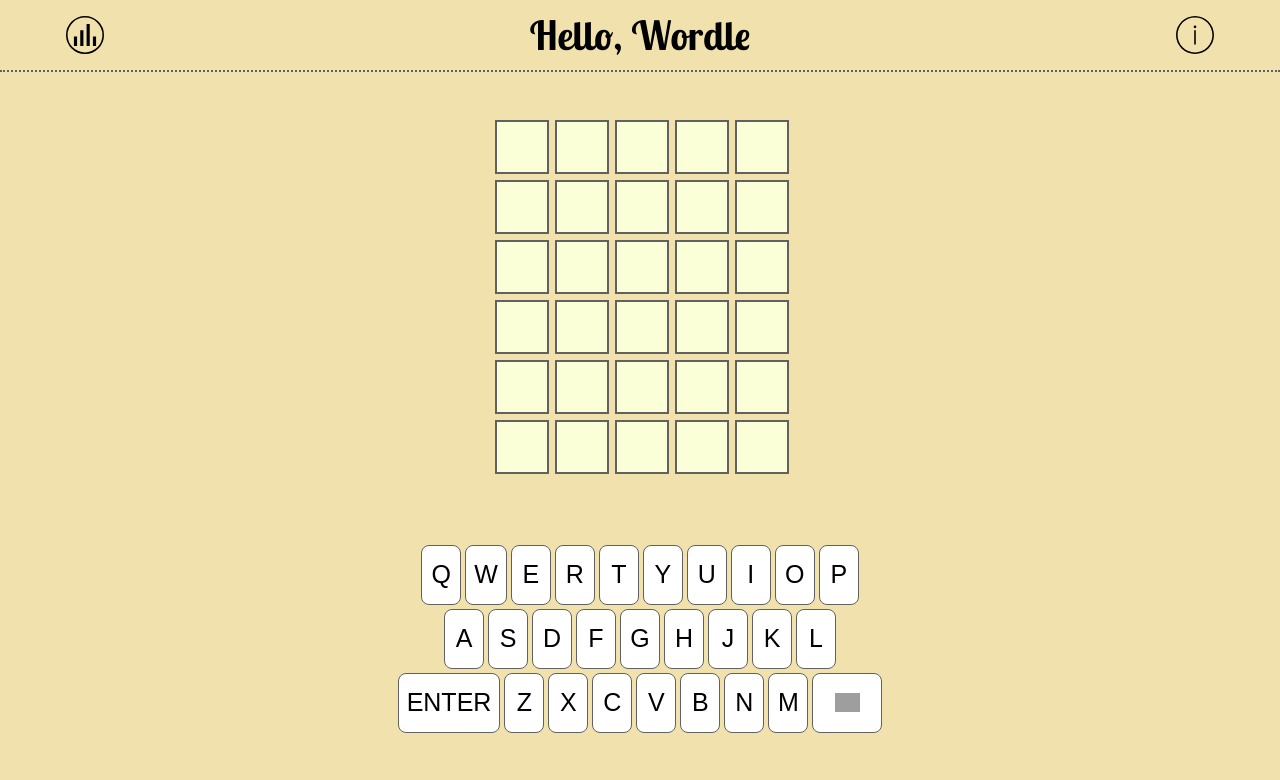
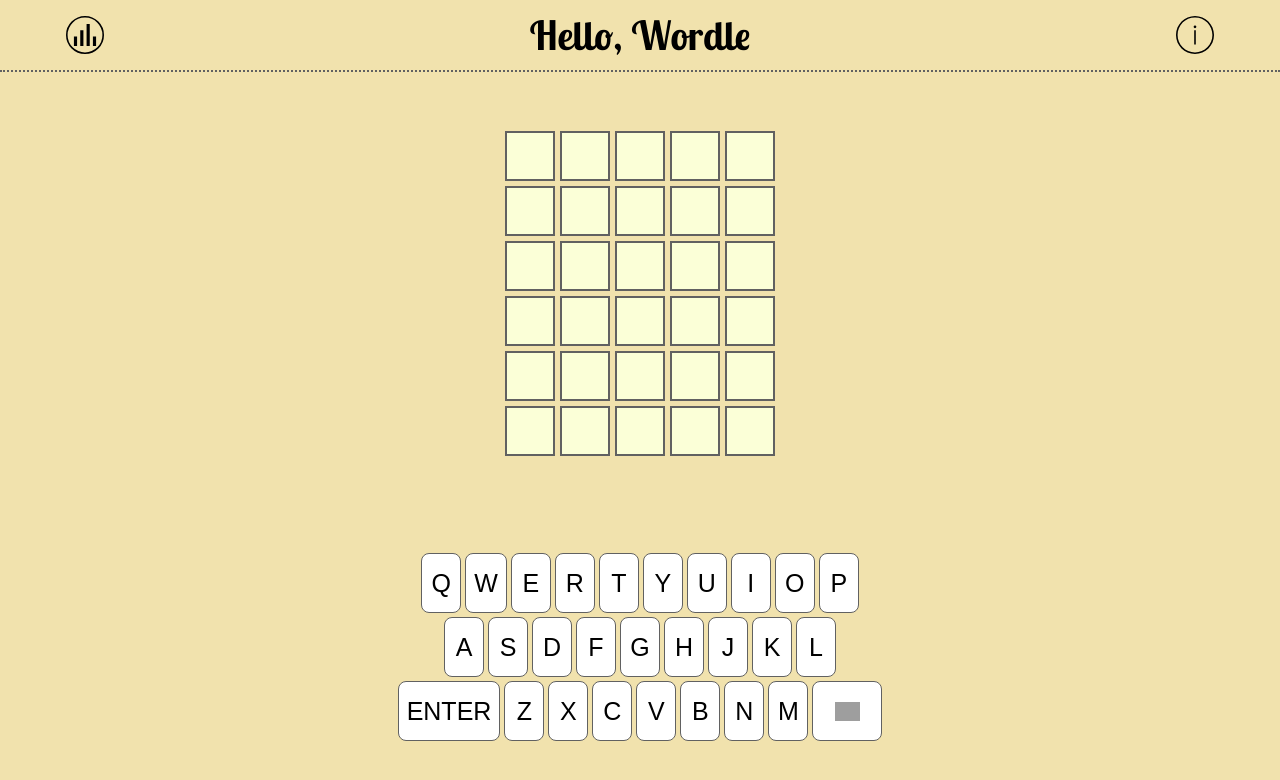
Before and after one commit to GalinaTur/Hello-wordle, a React (Create React App) app: page / in a window 1280 px wide. Shown: the top 780 px of the page. Built offline with nearby package versions, Linux system fonts and the light colour scheme; grey boxes are pictures that could not be loaded; a web font is replaced by a local one.

Commit message:
corrected size issues

```diff
--- a/src/components/Field/Field.module.scss
+++ b/src/components/Field/Field.module.scss
@@ -4,7 +4,7 @@
     display: flex;
     flex-direction: column;
     align-items: center;
-    gap: 10px;
+    gap: 5px;
     font-size: 35px;
     font-weight: 600;
 }
--- a/src/components/Field/Row/Cell/Cell.module.scss
+++ b/src/components/Field/Row/Cell/Cell.module.scss
@@ -16,6 +16,7 @@
         user-select: none;
         transform-style: preserve-3d;
         border: 2px solid rgb(97, 97, 97);
+        line-height: 1.1;
 
         &__active {
             transform: rotateX(180deg);
--- a/src/components/Field/Row/Row.module.scss
+++ b/src/components/Field/Row/Row.module.scss
@@ -2,5 +2,5 @@
 
 .row {
     display: flex;
-    gap: 10px;
+    gap: 5px;
 }
--- a/src/components/Header/ModalHeader/ModalHeader.module.scss
+++ b/src/components/Header/ModalHeader/ModalHeader.module.scss
@@ -46,9 +46,15 @@
     .cells {
         font-weight: bold;
         font-size: 26px;
-        div {
+
+        div{
             width: 35px;
             height: 35px;
+
+            div {
+                width: 100%;
+                height: 100%;
+            }
         }
 
         &_1 div:nth-child(1) div div {
--- a/src/components/Stats/Stats.jsx
+++ b/src/components/Stats/Stats.jsx
@@ -103,8 +103,8 @@
         indexAxis: 'y',
         minBarLength: Math.max(window.innerWidth / 50, 20),
         animation: {
-            y: false,
-            duration: 0,
+            // y: false,
+            // duration: 0,
         },
         animation: {
             duration: 0,
--- a/src/components/Stats/Stats.module.scss
+++ b/src/components/Stats/Stats.module.scss
@@ -26,7 +26,7 @@
     }
 
     canvas {
-        min-height: 200px;
-        height: 200px !important;
+        min-height: 180px;
+        height: 180px !important;
     }
 }
--- a/src/index.css
+++ b/src/index.css
@@ -1,4 +1,4 @@
-html {
+* {
   box-sizing: border-box;
 }
 
@@ -9,7 +9,7 @@
 }
 
 #root {
-  height: 95vh;
+  height: 100svh;
   display: flex;
   flex-direction: column;
 }
```
